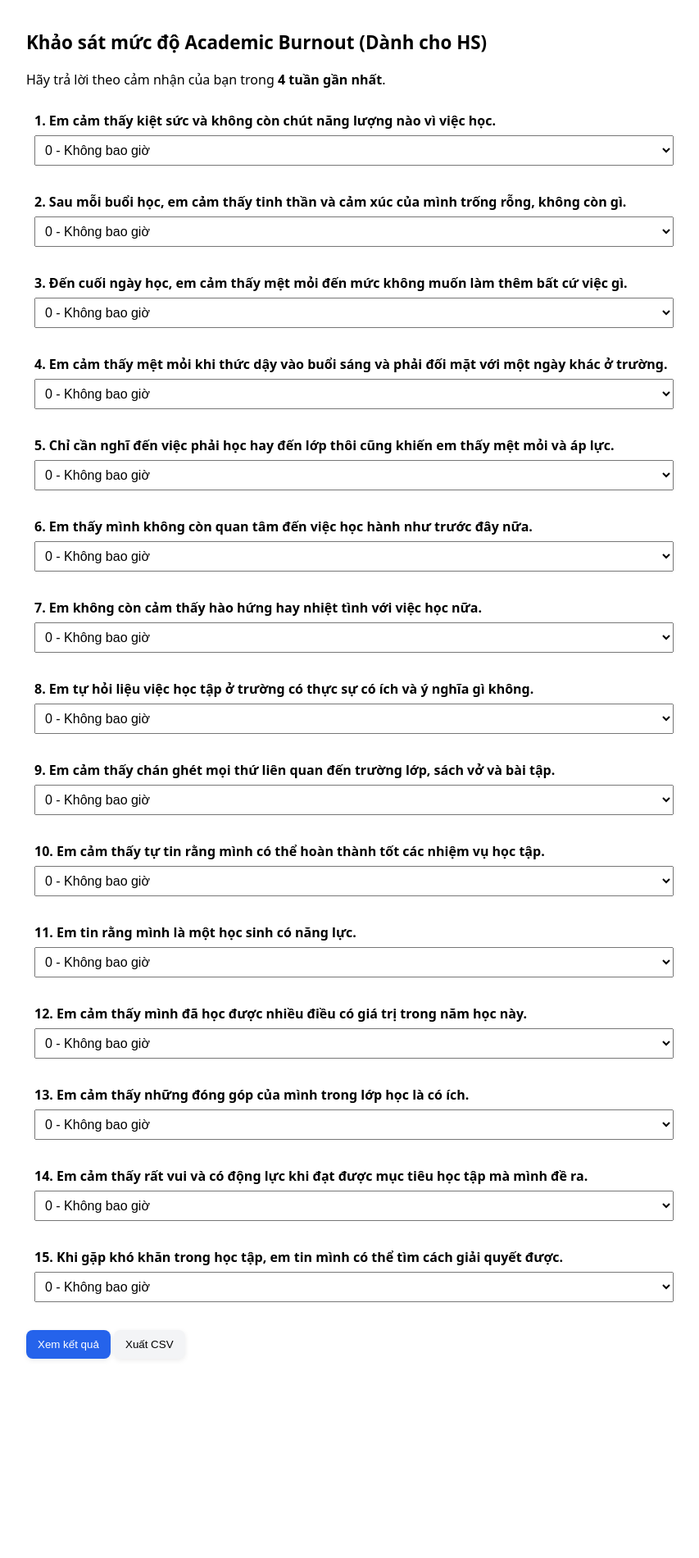
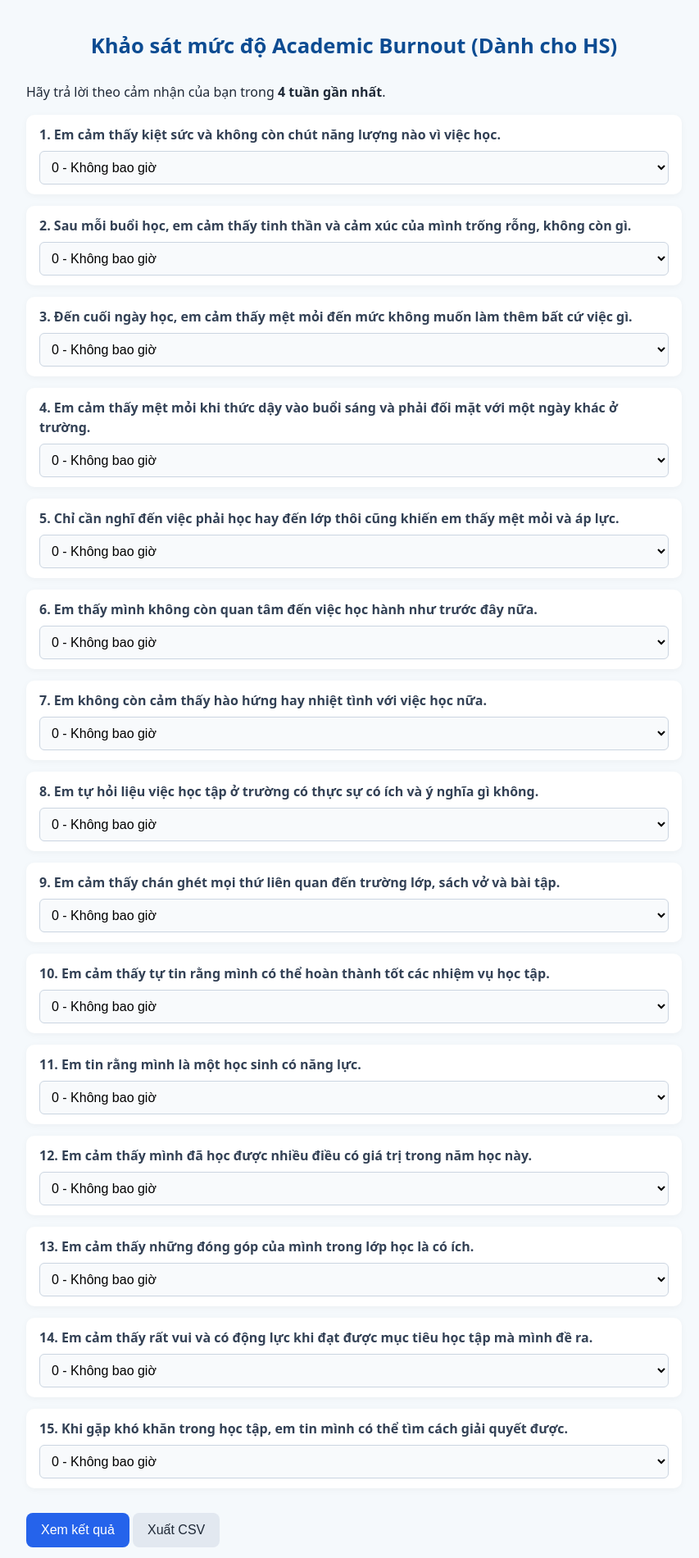
Before and after one commit to NguyenTruongDam/burnout-survey, a plain HTML site: page index.html in a window 1280 px wide. Shown: the whole page at 82% size, without its empty margins (208-1061 px from the left). Before the commit the page ends 1677 px from the top, so only its background shows below. Drawn offline with Linux system fonts and the light colour scheme.

Commit message:
Update index.html

```diff
--- a/index.html
+++ b/index.html
@@ -5,20 +5,87 @@
 <meta name="viewport" content="width=device-width,initial-scale=1" />
 <title>Khảo sát Academic Burnout</title>
 <style>
-  body { font-family: system-ui, -apple-system, "Segoe UI", Roboto, "Helvetica Neue", Arial; padding: 20px; max-width:800px; margin:auto; line-height:1.5; }
-  h1 { font-size:1.4rem; }
-  .q { margin:12px 0; padding:10px; border-radius:8px; }
-  label { display:block; margin-bottom:6px; font-weight:600; }
-  select { width:100%; padding:8px; font-size:1rem; }
-  .btn { margin-top:12px; padding:10px 14px; border-radius:8px; cursor:pointer; border: none; box-shadow: 0 2px 6px rgba(0,0,0,0.08); }
-  .btn-primary { background:#2563eb; color:white; }
-  .btn-ghost { background:#f3f4f6; }
-  .result { margin-top:18px; padding:14px; border-radius:10px; background:#f8fafc; }
-  .warn { color:#b91c1c; font-weight:700; }
-  .ok { color:#065f46; font-weight:700; }
-  .note { font-size:0.9rem; color:#374151; margin-top:8px; }
-  table { width:100%; border-collapse:collapse; margin-top:8px; }
-  td, th { padding:8px; border:1px solid #e5e7eb; text-align:left; }
+  body {
+    font-family: system-ui, -apple-system, "Segoe UI", Roboto, "Helvetica Neue", Arial;
+    padding: 20px;
+    max-width:800px;
+    margin:auto;
+    line-height:1.5;
+    background: #f5f9fc; /* nền nhạt */
+    color: #1f2937; /* màu chữ chính */
+  }
+  h1 {
+    font-size:1.6rem;
+    color: #0d4c92; /* màu tiêu đề */
+    text-align: center;
+    margin-bottom: 24px;
+  }
+  .q {
+    margin:14px 0;
+    padding:12px 16px;
+    border-radius:10px;
+    background: #ffffff;
+    box-shadow: 0 2px 8px rgba(0,0,0,0.04);
+  }
+  label {
+    display:block;
+    margin-bottom:8px;
+    font-weight:600;
+    color: #334155;
+  }
+  select {
+    width:100%;
+    padding:10px;
+    font-size:1rem;
+    border: 1px solid #cbd5e1;
+    border-radius:6px;
+    background: #f8fafc;
+  }
+  .btn {
+    margin-top:16px;
+    padding:12px 18px;
+    border-radius:8px;
+    cursor:pointer;
+    border: none;
+    font-size:1rem;
+    transition: background 0.3s;
+  }
+  .btn-primary {
+    background:#2563eb;
+    color:white;
+  }
+  .btn-primary:hover {
+    background:#1e4bb8;
+  }
+  .btn-ghost {
+    background:#e2e8f0;
+    color:#1f2937;
+  }
+  .btn-ghost:hover {
+    background:#cbd5e1;
+  }
+  .result {
+    margin-top:24px;
+    padding:18px;
+    border-radius:12px;
+    background:#ffffff;
+    box-shadow: 0 2px 10px rgba(0,0,0,0.05);
+  }
+  .note {
+    font-size:0.9rem;
+    color:#475569;
+    margin-top:10px;
+  }
+  table {
+    width:100%;
+    border-collapse:collapse;
+    margin-top:12px;
+  }
+  td, th {
+    padding:10px;
+    border:1px solid #e2e8f0;
+    text-align:left;
+  }
 </style>
 </head>
 <body>
```
